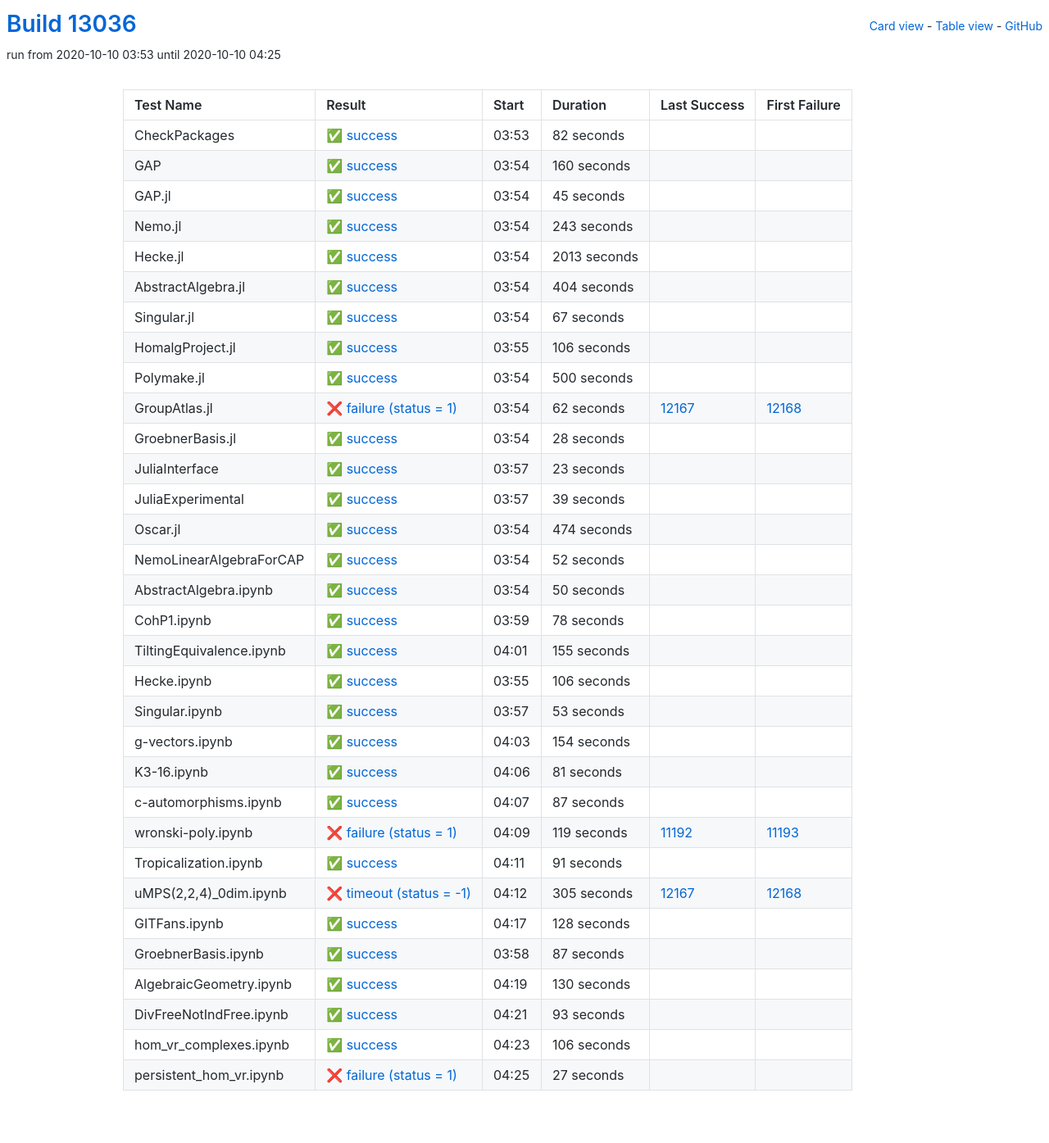
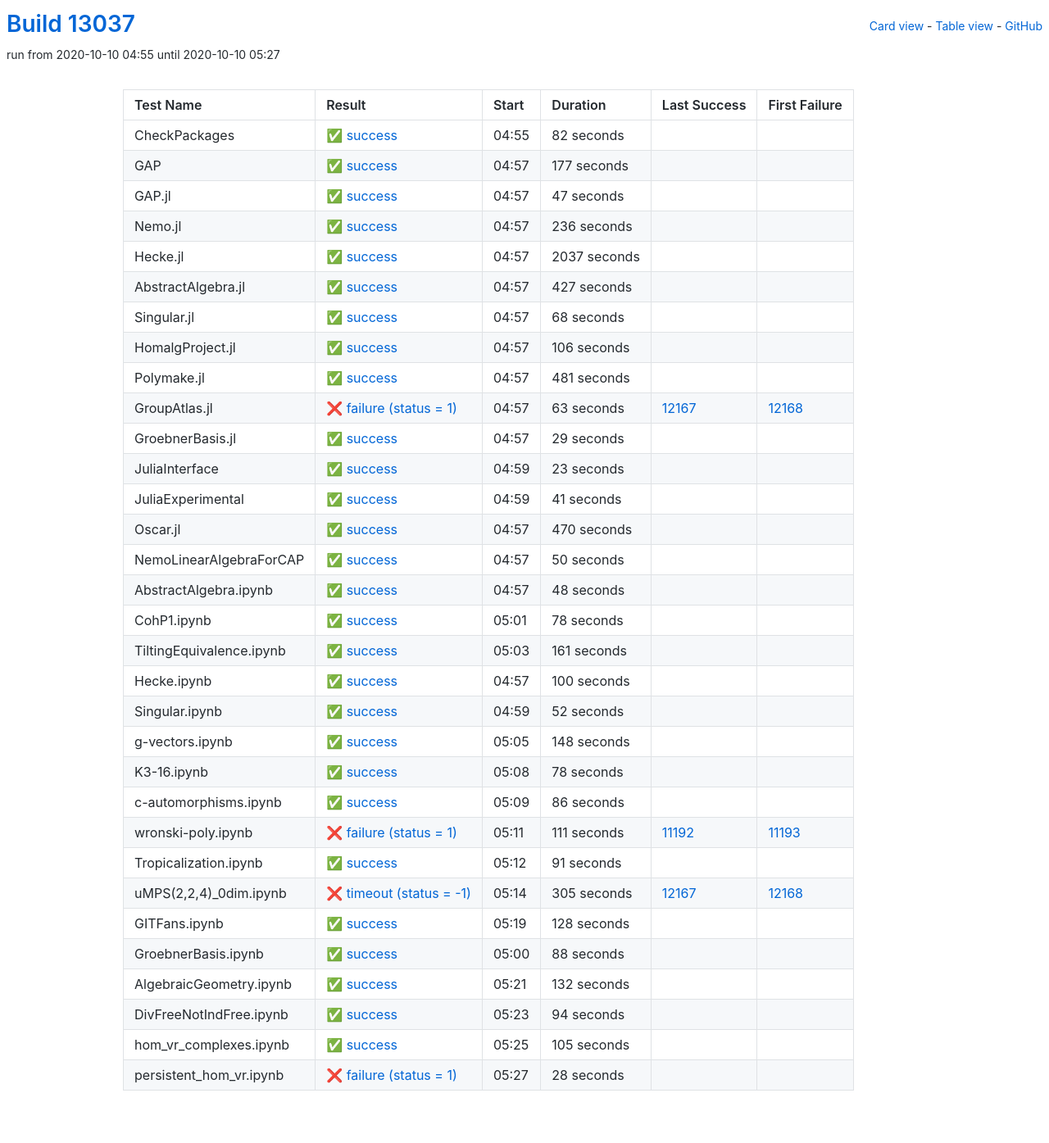
Before and after one commit to oscar-system/oscar-ci-status, a Jekyll site: the page built from table.html, in a window 1280 px wide. Shown: the whole page at 82% size. Built offline with Jekyll 4.4.1, drawn with Linux system fonts in a browser that asks for light colours.

Commit message:
Build #13037

```diff
--- a/_data/ci.yml
+++ b/_data/ci.yml
@@ -1,6 +1,6 @@
 ---
-build: 13036
-build_url: https://oscarci.mathematik.uni-kl.de/job/oscar/13036/
+build: 13037
+build_url: https://oscarci.mathematik.uni-kl.de/job/oscar/13037/
 job: oscar
 organization: oscar-system
 repo: oscar-ci-status
@@ -8,8 +8,8 @@
 tests:
 - name: CheckPackages
   id: checkpackages
-  log: https://oscarci.mathematik.uni-kl.de/job/oscar/13036/artifact/logs/build-13036/CheckPackages.log
-  start: 2020-10-10 03:53
+  log: https://oscarci.mathematik.uni-kl.de/job/oscar/13037/artifact/logs/build-13037/CheckPackages.log
+  start: 2020-10-10 04:55
   success: true
   exitcode: 0
   status: success
@@ -20,80 +20,80 @@
   first_failure_url:
 - name: GAP
   id: gap
-  log: https://oscarci.mathematik.uni-kl.de/job/oscar/13036/artifact/logs/build-13036/GAP.log
-  start: 2020-10-10 03:54
+  log: https://oscarci.mathematik.uni-kl.de/job/oscar/13037/artifact/logs/build-13037/GAP.log
+  start: 2020-10-10 04:57
   success: true
   exitcode: 0
   status: success
-  duration: 160
+  duration: 177
   last_success: false
   last_success_url:
   first_failure: false
   first_failure_url:
 - name: GAP.jl
   id: gap-jl
-  log: https://oscarci.mathematik.uni-kl.de/job/oscar/13036/artifact/logs/build-13036/GAP.jl.log
-  start: 2020-10-10 03:54
+  log: https://oscarci.mathematik.uni-kl.de/job/oscar/13037/artifact/logs/build-13037/GAP.jl.log
+  start: 2020-10-10 04:57
   success: true
   exitcode: 0
   status: success
-  duration: 45
+  duration: 47
   last_success: false
   last_success_url:
   first_failure: false
   first_failure_url:
 - name: Nemo.jl
   id: nemo-jl
-  log: https://oscarci.mathematik.uni-kl.de/job/oscar/13036/artifact/logs/build-13036/Nemo.jl.log
-  start: 2020-10-10 03:54
+  log: https://oscarci.mathematik.uni-kl.de/job/oscar/13037/artifact/logs/build-13037/Nemo.jl.log
+  start: 2020-10-10 04:57
   success: true
   exitcode: 0
   status: success
-  duration: 243
+  duration: 236
   last_success: false
   last_success_url:
   first_failure: false
   first_failure_url:
 - name: Hecke.jl
   id: hecke-jl
-  log: https://oscarci.mathematik.uni-kl.de/job/oscar/13036/artifact/logs/build-13036/Hecke.jl.log
-  start: 2020-10-10 03:54
+  log: https://oscarci.mathematik.uni-kl.de/job/oscar/13037/artifact/logs/build-13037/Hecke.jl.log
+  start: 2020-10-10 04:57
   success: true
   exitcode: 0
   status: success
-  duration: 2013
+  duration: 2037
   last_success: false
   last_success_url:
   first_failure: false
   first_failure_url:
 - name: AbstractAlgebra.jl
   id: abstractalgebra-jl
-  log: https://oscarci.mathematik.uni-kl.de/job/oscar/13036/artifact/logs/build-13036/AbstractAlgebra.jl.log
-  start: 2020-10-10 03:54
+  log: https://oscarci.mathematik.uni-kl.de/job/oscar/13037/artifact/logs/build-13037/AbstractAlgebra.jl.log
+  start: 2020-10-10 04:57
   success: true
   exitcode: 0
   status: success
-  duration: 404
+  duration: 427
   last_success: false
   last_success_url:
   first_failure: false
   first_failure_url:
 - name: Singular.jl
   id: singular-jl
-  log: https://oscarci.mathematik.uni-kl.de/job/oscar/13036/artifact/logs/build-13036/Singular.jl.log
-  start: 2020-10-10 03:54
+  log: https://oscarci.mathematik.uni-kl.de/job/oscar/13037/artifact/logs/build-13037/Singular.jl.log
+  start: 2020-10-10 04:57
   success: true
   exitcode: 0
   status: success
-  duration: 67
+  duration: 68
   last_success: false
   last_success_url:
   first_failure: false
   first_failure_url:
 - name: HomalgProject.jl
   id: homalgproject-jl
-  log: https://oscarci.mathematik.uni-kl.de/job/oscar/13036/artifact/logs/build-13036/HomalgProject.jl.log
-  start: 2020-10-10 03:55
+  log: https://oscarci.mathematik.uni-kl.de/job/oscar/13037/artifact/logs/build-13037/HomalgProject.jl.log
+  start: 2020-10-10 04:57
   success: true
   exitcode: 0
   status: success
@@ -104,44 +104,44 @@
   first_failure_url:
 - name: Polymake.jl
   id: polymake-jl
-  log: https://oscarci.mathematik.uni-kl.de/job/oscar/13036/artifact/logs/build-13036/Polymake.jl.log
-  start: 2020-10-10 03:54
+  log: https://oscarci.mathematik.uni-kl.de/job/oscar/13037/artifact/logs/build-13037/Polymake.jl.log
+  start: 2020-10-10 04:57
   success: true
   exitcode: 0
   status: success
-  duration: 500
+  duration: 481
   last_success: false
   last_success_url:
   first_failure: false
   first_failure_url:
 - name: GroupAtlas.jl
   id: groupatlas-jl
-  log: https://oscarci.mathematik.uni-kl.de/job/oscar/13036/artifact/logs/build-13036/GroupAtlas.jl.log
-  start: 2020-10-10 03:54
+  log: https://oscarci.mathematik.uni-kl.de/job/oscar/13037/artifact/logs/build-13037/GroupAtlas.jl.log
+  start: 2020-10-10 04:57
   success: false
   exitcode: 1
   status: failure
-  duration: 62
+  duration: 63
   last_success: 12167
   last_success_url: https://oscarci.mathematik.uni-kl.de/job/oscar/12167/
   first_failure: 12168
   first_failure_url: https://oscarci.mathematik.uni-kl.de/job/oscar/12168/
 - name: GroebnerBasis.jl
   id: groebnerbasis-jl
-  log: https://oscarci.mathematik.uni-kl.de/job/oscar/13036/artifact/logs/build-13036/GroebnerBasis.jl.log
-  start: 2020-10-10 03:54
+  log: https://oscarci.mathematik.uni-kl.de/job/oscar/13037/artifact/logs/build-13037/GroebnerBasis.jl.log
+  start: 2020-10-10 04:57
   success: true
   exitcode: 0
   status: success
-  duration: 28
+  duration: 29
   last_success: false
   last_success_url:
   first_failure: false
   first_failure_url:
 - name: JuliaInterface
   id: juliainterface
-  log: https://oscarci.mathematik.uni-kl.de/job/oscar/13036/artifact/logs/build-13036/JuliaInterface.log
-  start: 2020-10-10 03:57
+  log: https://oscarci.mathematik.uni-kl.de/job/oscar/13037/artifact/logs/build-13037/JuliaInterface.log
+  start: 2020-10-10 04:59
   success: true
   exitcode: 0
   status: success
@@ -152,44 +152,32 @@
   first_failure_url:
 - name: JuliaExperimental
   id: juliaexperimental
-  log: https://oscarci.mathematik.uni-kl.de/job/oscar/13036/artifact/logs/build-13036/JuliaExperimental.log
-  start: 2020-10-10 03:57
+  log: https://oscarci.mathematik.uni-kl.de/job/oscar/13037/artifact/logs/build-13037/JuliaExperimental.log
+  start: 2020-10-10 04:59
   success: true
   exitcode: 0
   status: success
-  duration: 39
+  duration: 41
   last_success: false
   last_success_url:
   first_failure: false
   first_failure_url:
 - name: Oscar.jl
   id: oscar-jl
-  log: https://oscarci.mathematik.uni-kl.de/job/oscar/13036/artifact/logs/build-13036/Oscar.jl.log
-  start: 2020-10-10 03:54
+  log: https://oscarci.mathematik.uni-kl.de/job/oscar/13037/artifact/logs/build-13037/Oscar.jl.log
+  start: 2020-10-10 04:57
   success: true
   exitcode: 0
   status: success
-  duration: 474
+  duration: 470
   last_success: false
   last_success_url:
   first_failure: false
   first_failure_url:
 - name: NemoLinearAlgebraForCAP
   id: nemolinearalgebraforcap
-  log: https://oscarci.mathematik.uni-kl.de/job/oscar/13036/artifact/logs/build-13036/NemoLinearAlgebraForCAP.log
-  start: 2020-10-10 03:54
-  success: true
-  exitcode: 0
-  status: success
-  duration: 52
-  last_success: false
-  last_success_url:
-  first_failure: false
-  first_failure_url:
-- name: AbstractAlgebra.ipynb
-  id: abstractalgebra-ipynb
-  log: https://oscarci.mathematik.uni-kl.de/job/oscar/13036/artifact/logs/build-13036/AbstractAlgebra.ipynb.log
-  start: 2020-10-10 03:54
+  log: https://oscarci.mathematik.uni-kl.de/job/oscar/13037/artifact/logs/build-13037/NemoLinearAlgebraForCAP.log
+  start: 2020-10-10 04:57
   success: true
   exitcode: 0
   status: success
@@ -198,10 +186,22 @@
   last_success_url:
   first_failure: false
   first_failure_url:
+- name: AbstractAlgebra.ipynb
+  id: abstractalgebra-ipynb
+  log: https://oscarci.mathematik.uni-kl.de/job/oscar/13037/artifact/logs/build-13037/AbstractAlgebra.ipynb.log
+  start: 2020-10-10 04:57
+  success: true
+  exitcode: 0
+  status: success
+  duration: 48
+  last_success: false
+  last_success_url:
+  first_failure: false
+  first_failure_url:
 - name: CohP1.ipynb
   id: cohp1-ipynb
-  log: https://oscarci.mathematik.uni-kl.de/job/oscar/13036/artifact/logs/build-13036/CohP1.ipynb.log
-  start: 2020-10-10 03:59
+  log: https://oscarci.mathematik.uni-kl.de/job/oscar/13037/artifact/logs/build-13037/CohP1.ipynb.log
+  start: 2020-10-10 05:01
   success: true
   exitcode: 0
   status: success
@@ -212,92 +212,92 @@
   first_failure_url:
 - name: TiltingEquivalence.ipynb
   id: tiltingequivalence-ipynb
-  log: https://oscarci.mathematik.uni-kl.de/job/oscar/13036/artifact/logs/build-13036/TiltingEquivalence.ipynb.log
-  start: 2020-10-10 04:01
+  log: https://oscarci.mathematik.uni-kl.de/job/oscar/13037/artifact/logs/build-13037/TiltingEquivalence.ipynb.log
+  start: 2020-10-10 05:03
   success: true
   exitcode: 0
   status: success
-  duration: 155
+  duration: 161
   last_success: false
   last_success_url:
   first_failure: false
   first_failure_url:
 - name: Hecke.ipynb
   id: hecke-ipynb
-  log: https://oscarci.mathematik.uni-kl.de/job/oscar/13036/artifact/logs/build-13036/Hecke.ipynb.log
-  start: 2020-10-10 03:55
+  log: https://oscarci.mathematik.uni-kl.de/job/oscar/13037/artifact/logs/build-13037/Hecke.ipynb.log
+  start: 2020-10-10 04:57
   success: true
   exitcode: 0
   status: success
-  duration: 106
+  duration: 100
   last_success: false
   last_success_url:
   first_failure: false
   first_failure_url:
 - name: Singular.ipynb
   id: singular-ipynb
-  log: https://oscarci.mathematik.uni-kl.de/job/oscar/13036/artifact/logs/build-13036/Singular.ipynb.log
-  start: 2020-10-10 03:57
+  log: https://oscarci.mathematik.uni-kl.de/job/oscar/13037/artifact/logs/build-13037/Singular.ipynb.log
+  start: 2020-10-10 04:59
   success: true
   exitcode: 0
   status: success
-  duration: 53
+  duration: 52
   last_success: false
   last_success_url:
   first_failure: false
   first_failure_url:
 - name: g-vectors.ipynb
   id: g-vectors-ipynb
-  log: https://oscarci.mathematik.uni-kl.de/job/oscar/13036/artifact/logs/build-13036/g-vectors.ipynb.log
-  start: 2020-10-10 04:03
+  log: https://oscarci.mathematik.uni-kl.de/job/oscar/13037/artifact/logs/build-13037/g-vectors.ipynb.log
+  start: 2020-10-10 05:05
   success: true
   exitcode: 0
   status: success
-  duration: 154
+  duration: 148
   last_success: false
   last_success_url:
   first_failure: false
   first_failure_url:
 - name: K3-16.ipynb
   id: k3-16-ipynb
-  log: https://oscarci.mathematik.uni-kl.de/job/oscar/13036/artifact/logs/build-13036/K3-16.ipynb.log
-  start: 2020-10-10 04:06
+  log: https://oscarci.mathematik.uni-kl.de/job/oscar/13037/artifact/logs/build-13037/K3-16.ipynb.log
+  start: 2020-10-10 05:08
   success: true
   exitcode: 0
   status: success
-  duration: 81
+  duration: 78
   last_success: false
   last_success_url:
   first_failure: false
   first_failure_url:
 - name: c-automorphisms.ipynb
   id: c-automorphisms-ipynb
-  log: https://oscarci.mathematik.uni-kl.de/job/oscar/13036/artifact/logs/build-13036/c-automorphisms.ipynb.log
-  start: 2020-10-10 04:07
+  log: https://oscarci.mathematik.uni-kl.de/job/oscar/13037/artifact/logs/build-13037/c-automorphisms.ipynb.log
+  start: 2020-10-10 05:09
   success: true
   exitcode: 0
   status: success
-  duration: 87
+  duration: 86
   last_success: false
   last_success_url:
   first_failure: false
   first_failure_url:
 - name: wronski-poly.ipynb
   id: wronski-poly-ipynb
-  log: https://oscarci.mathematik.uni-kl.de/job/oscar/13036/artifact/logs/build-13036/wronski-poly.ipynb.log
-  start: 2020-10-10 04:09
+  log: https://oscarci.mathematik.uni-kl.de/job/oscar/13037/artifact/logs/build-13037/wronski-poly.ipynb.log
+  start: 2020-10-10 05:11
   success: false
   exitcode: 1
   status: failure
-  duration: 119
+  duration: 111
   last_success: 11192
   last_success_url: https://oscarci.mathematik.uni-kl.de/job/oscar/11192/
   first_failure: 11193
   first_failure_url: https://oscarci.mathematik.uni-kl.de/job/oscar/11193/
 - name: Tropicalization.ipynb
   id: tropicalization-ipynb
-  log: https://oscarci.mathematik.uni-kl.de/job/oscar/13036/artifact/logs/build-13036/Tropicalization.ipynb.log
-  start: 2020-10-10 04:11
+  log: https://oscarci.mathematik.uni-kl.de/job/oscar/13037/artifact/logs/build-13037/Tropicalization.ipynb.log
+  start: 2020-10-10 05:12
   success: true
   exitcode: 0
   status: success
@@ -308,8 +308,8 @@
   first_failure_url:
 - name: uMPS(2,2,4)_0dim.ipynb
   id: umps-2-2-4-0dim-ipynb
-  log: https://oscarci.mathematik.uni-kl.de/job/oscar/13036/artifact/logs/build-13036/uMPS-2-2-4-_0dim.ipynb.log
-  start: 2020-10-10 04:12
+  log: https://oscarci.mathematik.uni-kl.de/job/oscar/13037/artifact/logs/build-13037/uMPS-2-2-4-_0dim.ipynb.log
+  start: 2020-10-10 05:14
   success: false
   exitcode: -1
   status: timeout
@@ -320,8 +320,8 @@
   first_failure_url: https://oscarci.mathematik.uni-kl.de/job/oscar/12168/
 - name: GITFans.ipynb
   id: gitfans-ipynb
-  log: https://oscarci.mathematik.uni-kl.de/job/oscar/13036/artifact/logs/build-13036/GITFans.ipynb.log
-  start: 2020-10-10 04:17
+  log: https://oscarci.mathematik.uni-kl.de/job/oscar/13037/artifact/logs/build-13037/GITFans.ipynb.log
+  start: 2020-10-10 05:19
   success: true
   exitcode: 0
   status: success
@@ -332,60 +332,60 @@
   first_failure_url:
 - name: GroebnerBasis.ipynb
   id: groebnerbasis-ipynb
-  log: https://oscarci.mathematik.uni-kl.de/job/oscar/13036/artifact/logs/build-13036/GroebnerBasis.ipynb.log
-  start: 2020-10-10 03:58
+  log: https://oscarci.mathematik.uni-kl.de/job/oscar/13037/artifact/logs/build-13037/GroebnerBasis.ipynb.log
+  start: 2020-10-10 05:00
   success: true
   exitcode: 0
   status: success
-  duration: 87
+  duration: 88
   last_success: false
   last_success_url:
   first_failure: false
   first_failure_url:
 - name: AlgebraicGeometry.ipynb
   id: algebraicgeometry-ipynb
-  log: https://oscarci.mathematik.uni-kl.de/job/oscar/13036/artifact/logs/build-13036/AlgebraicGeometry.ipynb.log
-  start: 2020-10-10 04:19
+  log: https://oscarci.mathematik.uni-kl.de/job/oscar/13037/artifact/logs/build-13037/AlgebraicGeometry.ipynb.log
+  start: 2020-10-10 05:21
   success: true
   exitcode: 0
   status: success
-  duration: 130
+  duration: 132
   last_success: false
   last_success_url:
   first_failure: false
   first_failure_url:
 - name: DivFreeNotIndFree.ipynb
   id: divfreenotindfree-ipynb
-  log: https://oscarci.mathematik.uni-kl.de/job/oscar/13036/artifact/logs/build-13036/DivFreeNotIndFree.ipynb.log
-  start: 2020-10-10 04:21
+  log: https://oscarci.mathematik.uni-kl.de/job/oscar/13037/artifact/logs/build-13037/DivFreeNotIndFree.ipynb.log
+  start: 2020-10-10 05:23
   success: true
   exitcode: 0
   status: success
-  duration: 93
+  duration: 94
   last_success: false
   last_success_url:
   first_failure: false
   first_failure_url:
 - name: hom_vr_complexes.ipynb
   id: hom-vr-complexes-ipynb
-  log: https://oscarci.mathematik.uni-kl.de/job/oscar/13036/artifact/logs/build-13036/hom_vr_complexes.ipynb.log
-  start: 2020-10-10 04:23
+  log: https://oscarci.mathematik.uni-kl.de/job/oscar/13037/artifact/logs/build-13037/hom_vr_complexes.ipynb.log
+  start: 2020-10-10 05:25
   success: true
   exitcode: 0
   status: success
-  duration: 106
+  duration: 105
   last_success: false
   last_success_url:
   first_failure: false
   first_failure_url:
 - name: persistent_hom_vr.ipynb
   id: persistent-hom-vr-ipynb
-  log: https://oscarci.mathematik.uni-kl.de/job/oscar/13036/artifact/logs/build-13036/persistent_hom_vr.ipynb.log
-  start: 2020-10-10 04:25
+  log: https://oscarci.mathematik.uni-kl.de/job/oscar/13037/artifact/logs/build-13037/persistent_hom_vr.ipynb.log
+  start: 2020-10-10 05:27
   success: false
   exitcode: 1
   status: failure
-  duration: 27
+  duration: 28
   last_success: false
   last_success_url:
   first_failure: false
```
Also changed, not shown: README.md.
